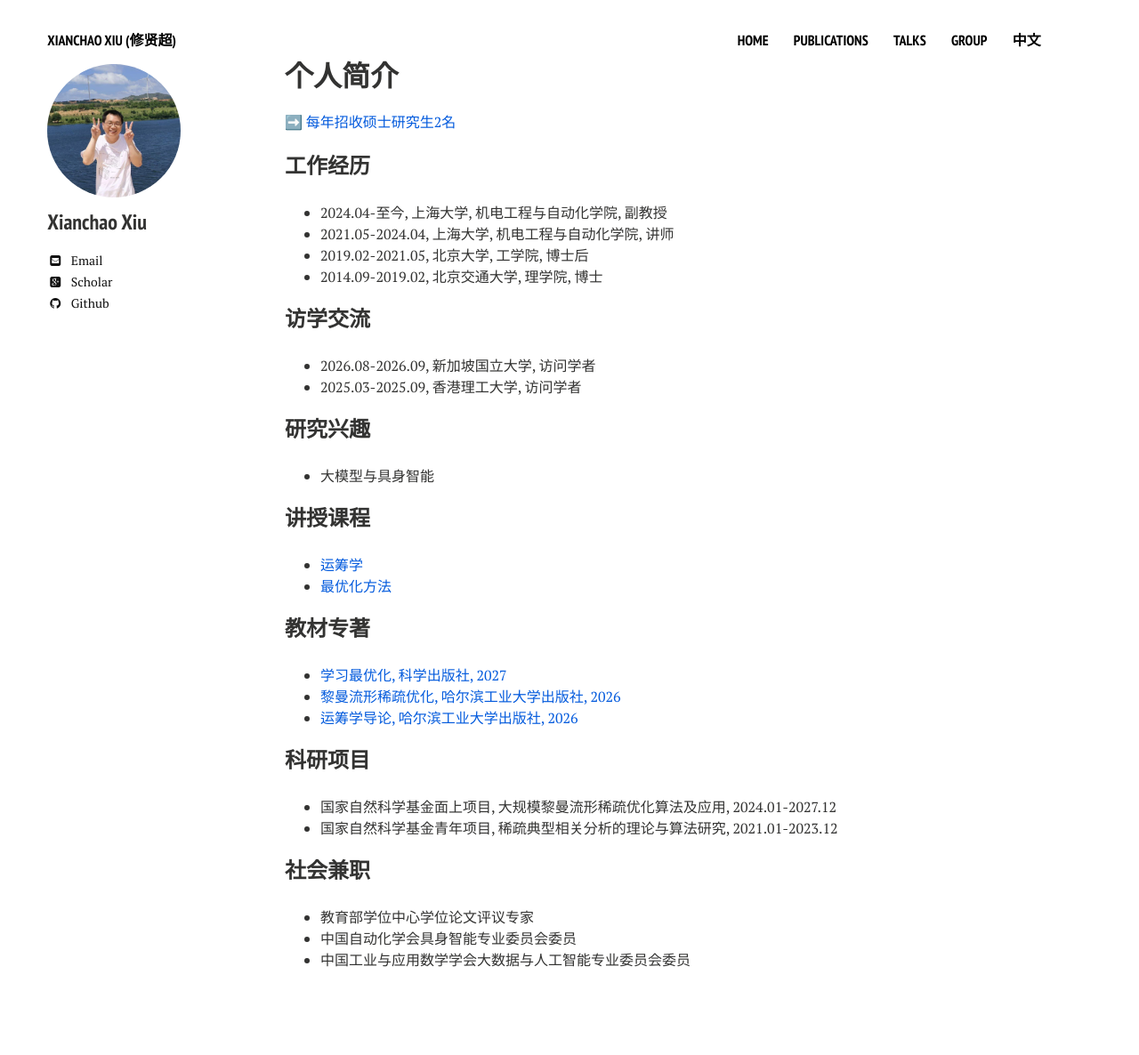
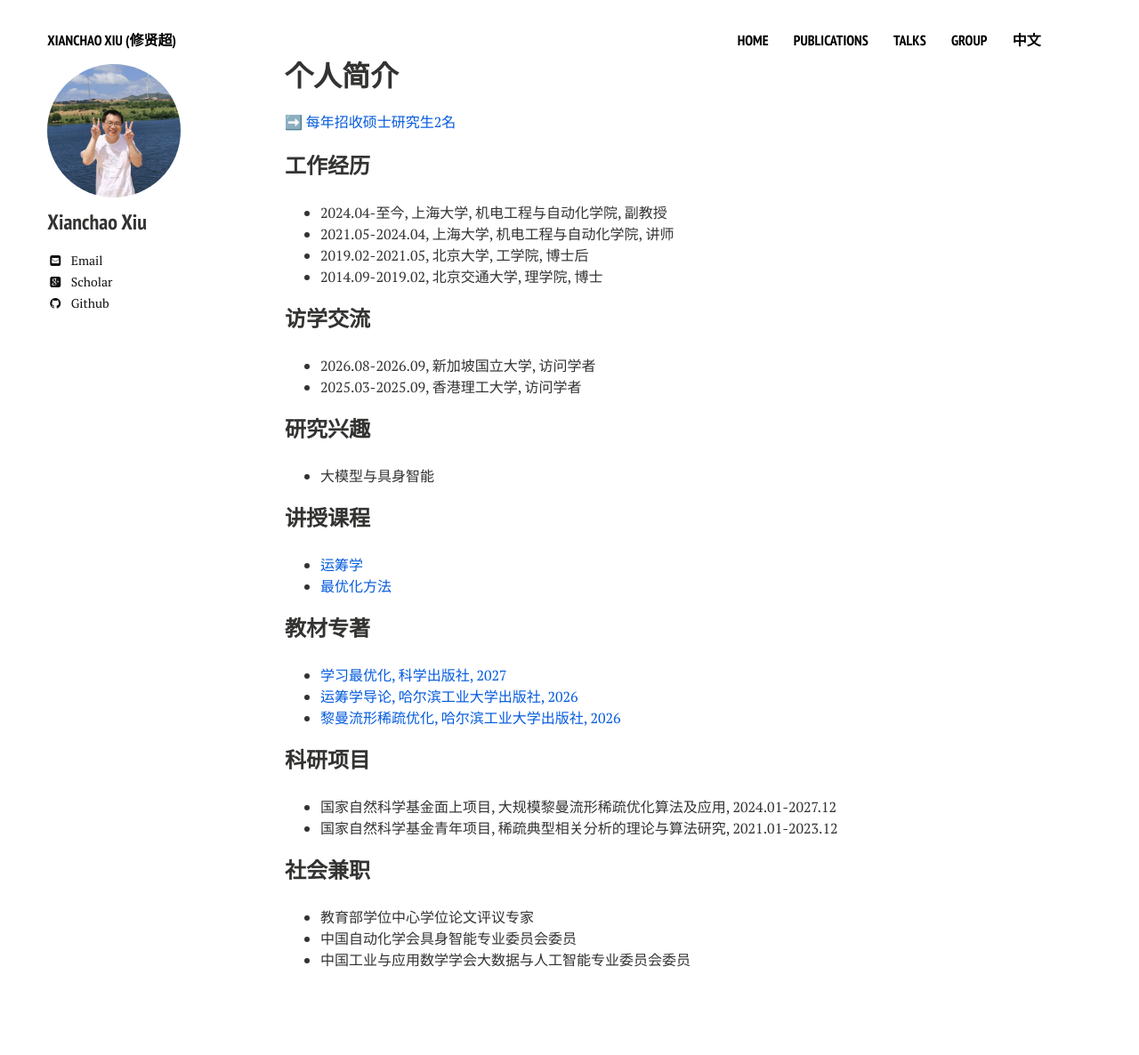
Before and after one commit to xianchaoxiu/xianchaoxiu.github.io, a Jekyll site: the page built from chinese/index.md, in a window 1280 px wide. Shown: the whole page at 89% size. Built offline with Jekyll 4.4.1, drawn with Linux system fonts in a browser that asks for light colours; nearby versions of some CDN libraries.

Commit message:
Update index.md

```diff
--- a/chinese/index.md
+++ b/chinese/index.md
@@ -32,9 +32,8 @@ share: false
 
 ### 教材专著
 * <a href="https://xianchaoxiu.github.io/chinese/book/L2O" class="textlink" target="_blank"> 学习最优化, 科学出版社, 2027 </a><br>
+* <a href="https://xianchaoxiu.github.io/chinese/book/OR" class="textlink" target="_blank"> 运筹学导论, 哈尔滨工业大学出版社, 2026</a><br>
 * <a href="https://xianchaoxiu.github.io/chinese/book/OPT" class="textlink" target="_blank"> 黎曼流形稀疏优化, 哈尔滨工业大学出版社, 2026</a><br>
-* <a href="https://xianchaoxiu.github.io/chinese/book/OR" class="textlink" target="_blank"> 运筹学导论, 哈尔滨工业大学出版社, 2026</a><br>
-
 
 ### 科研项目
 * 国家自然科学基金面上项目, 大规模黎曼流形稀疏优化算法及应用, 2024.01-2027.12 <br>
```
